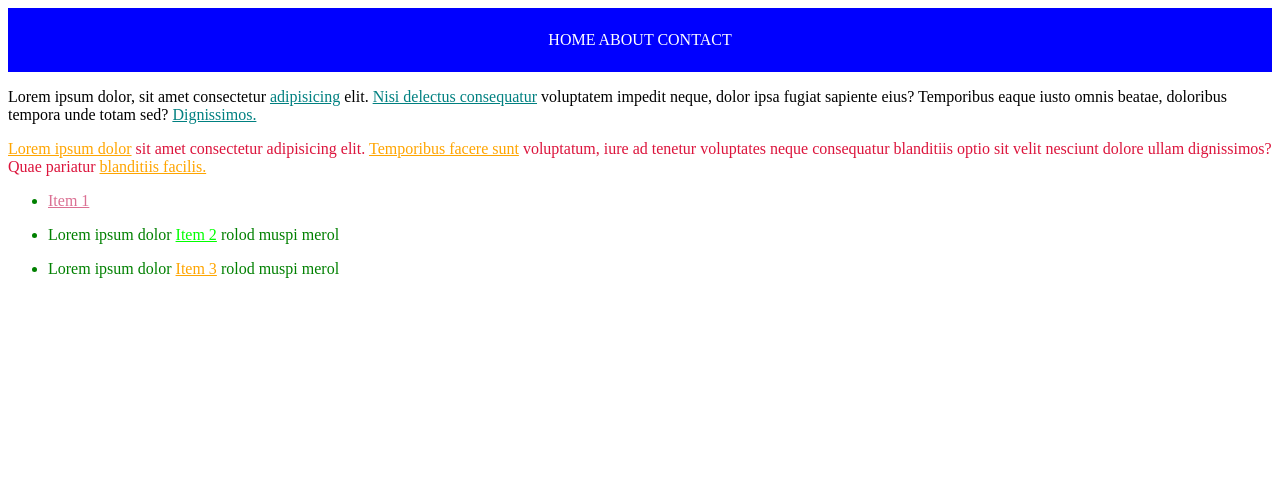
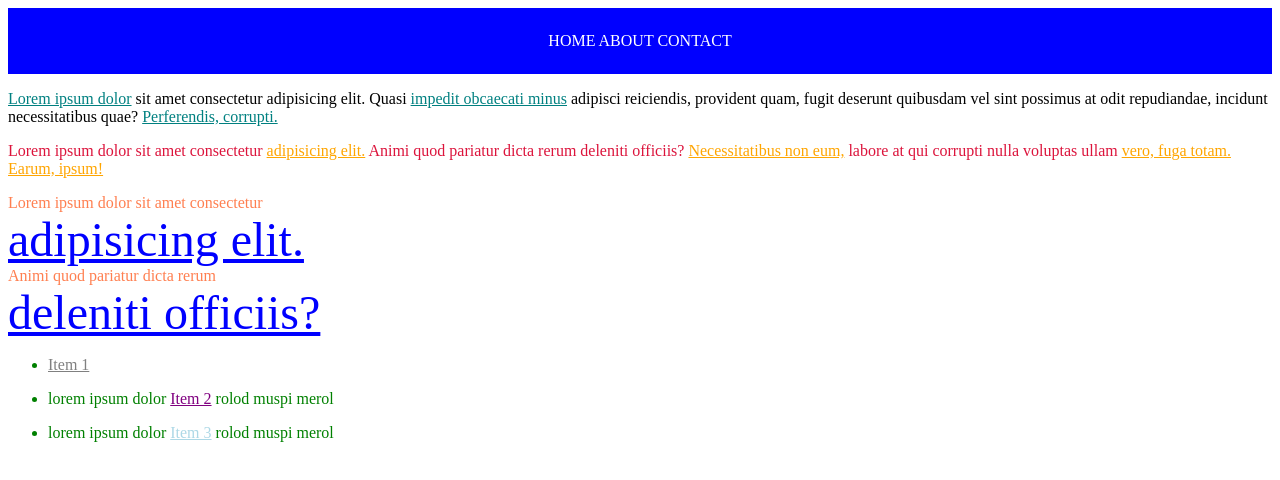
Before and after one commit to umiller1/105-june-2023.github.io, a plain HTML site: page combining-selectors-demo/index.html in a window 1280 px wide. Drawn offline with Linux system fonts and the light colour scheme.

Commit message:
combining selectors demooooooooo

```diff
--- a/agenda/css/main2.css
+++ b/agenda/css/main2.css
@@ -1,3 +1,4 @@
+@import url('https://fonts.googleapis.com/css2?family=DM+Serif+Display&display=swap');
 * {
     margin: 0px;
     padding: 0px;
@@ -7,7 +8,9 @@ img {
     width: 100%;
     object-fit: contain;
 }
-
+h1 {
+    font-family: 'Agbalumo';
+}
 header {
     text-align: center;
     width: 90vw;
--- a/combining-selectors-demo/css/style.css
+++ b/combining-selectors-demo/css/style.css
@@ -1,6 +1,6 @@
 #navbar {
     text-align: center;
-    padding: 23px;
+    padding: 24px;
     background-color: blue;
 }
 #navbar a {
@@ -20,23 +20,32 @@ p.warning a {
     color: orange;
 }
 
+div.warning {
+    color: coral;
+}
+
+div.warning a {
+    color: blue;
+    font-size: 48px;
+    display: block;
+}
+
 ul {
     color: green;
 }
+
 ul a {
-    color: palevioletred;
-}
-
-
-ul li p a {
-    color: lime;
+    color: grey;
 }
 
 ul p a {
     color: purple;
 }
 
+ul li div a {
+    color: lightblue;
+}
 
 ul div a {
-    color: orange;
+    color: red;
 }
--- a/combining-selectors-demo/index.html
+++ b/combining-selectors-demo/index.html
@@ -14,25 +14,28 @@
         </div>
 
         <p>
-            Lorem ipsum dolor, sit amet consectetur
-            <a href="#">adipisicing</a>
-            elit.
-            <a href="#">Nisi delectus consequatur</a>
-            voluptatem impedit neque, dolor ipsa fugiat
-            sapiente eius? Temporibus eaque iusto omnis
-            beatae, doloribus tempora unde totam sed?
-            <a href="#">Dignissimos.</a>
+            <a href="#">Lorem ipsum dolor</a>
+            sit amet consectetur adipisicing elit. Quasi
+            <a href="#">impedit obcaecati minus</a>
+            adipisci reiciendis, provident quam, fugit
+            deserunt quibusdam vel sint possimus at odit
+            repudiandae, incidunt necessitatibus quae?
+            <a href="#">Perferendis, corrupti.</a>
         </p>
-
         <p class="warning">
-            <a href="#">Lorem ipsum dolor</a>
-            sit amet consectetur adipisicing elit.
-            <a href="#">Temporibus facere sunt</a>
-            voluptatum, iure ad tenetur voluptates neque
-            consequatur blanditiis optio sit velit nesciunt
-            dolore ullam dignissimos? Quae pariatur
-            <a href="#">blanditiis facilis.</a>
+            Lorem ipsum dolor sit amet consectetur
+            <a href="#">adipisicing elit.</a> Animi quod
+            pariatur dicta rerum deleniti officiis?
+            <a href="#">Necessitatibus non eum,</a>
+            labore at qui corrupti nulla voluptas ullam
+            <a href="#">vero, fuga totam. Earum, ipsum!</a>
         </p>
+        <div class="warning">
+            Lorem ipsum dolor sit amet consectetur
+            <a href="#">adipisicing elit.</a> Animi quod
+            pariatur dicta rerum
+            <a href="#">deleniti officiis?</a>
+        </div>
 
         <ul>
             <li>
@@ -40,14 +43,14 @@
             </li>
             <li>
                 <p>
-                    Lorem ipsum dolor
+                    lorem ipsum dolor
                     <a href="#">Item 2</a>
                     rolod muspi merol
                 </p>
             </li>
             <li>
                 <div>
-                    Lorem ipsum dolor
+                    lorem ipsum dolor
                     <a href="#">Item 3</a>
                     rolod muspi merol
                 </div>
```
